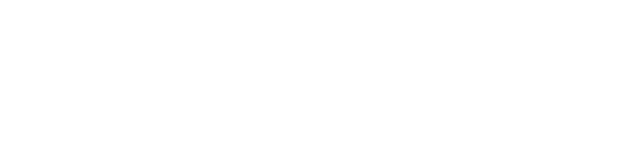
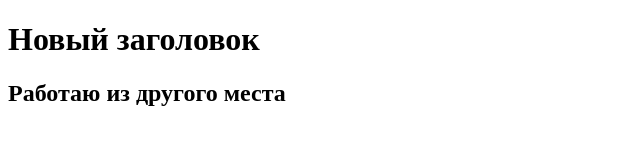
Before and after one commit to falcon-90125/CoursePythonBasicPlus, a plain HTML site: page index.html in a window 1280 px wide. Shown: the whole page, without its empty margins (0-640 px from the left). Drawn offline with Linux system fonts and the light colour scheme.

Commit message:
New header

```diff
--- a/index.html
+++ b/index.html
@@ -1,4 +1,12 @@
 <!DOCTYPE html>
-<html>
-
+<html lang="en">
+<head>
+  <meta charset="UTF-8">
+  <meta name="viewport" content="width=device-width, initial-scale=1.0">
+  <title>Document</title>
+</head>
+<body>
+  <h1>Новый заголовок</h1>
+  <h2>Работаю из другого места</h2>
+</body>
 </html>
```
